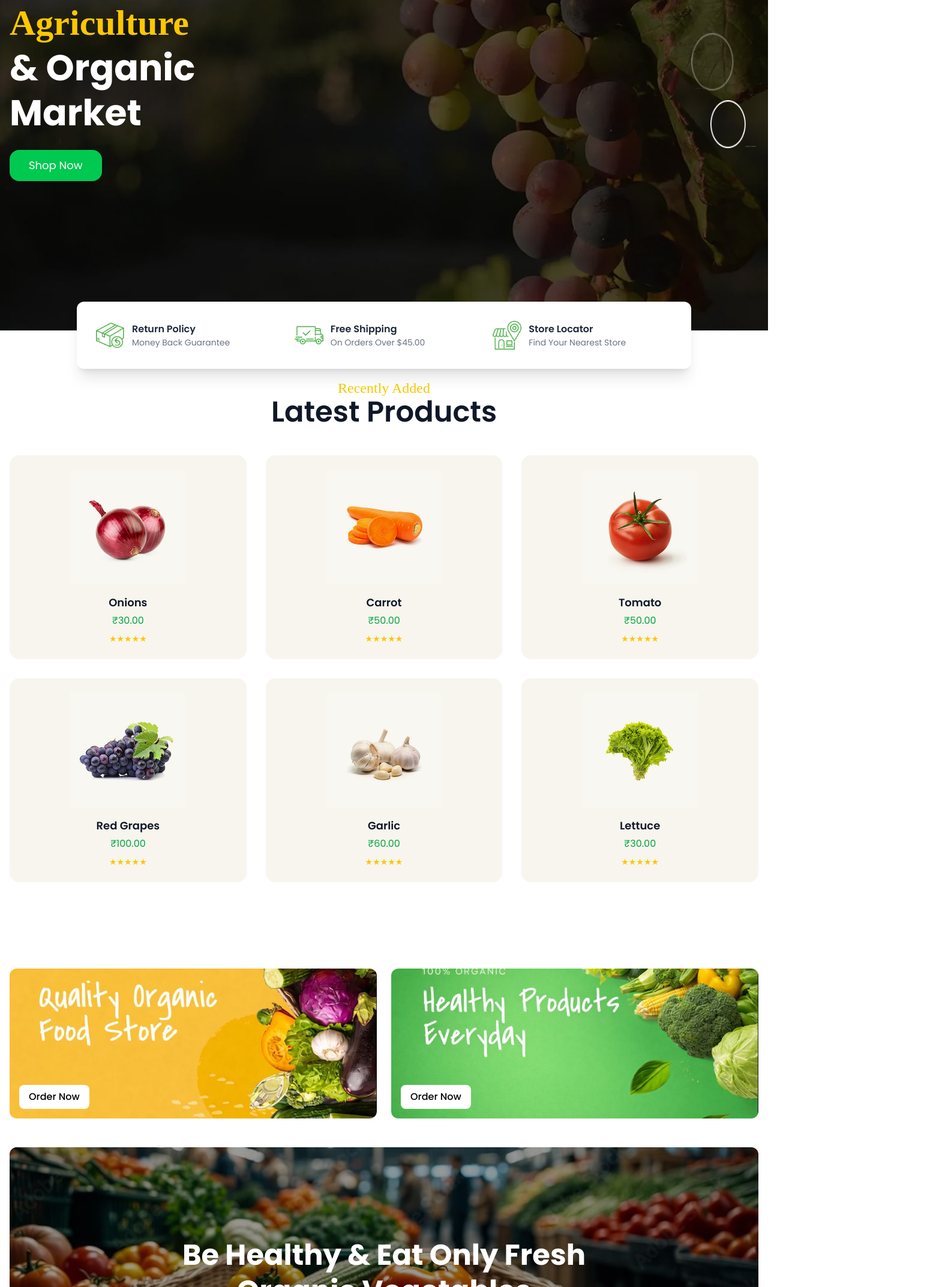
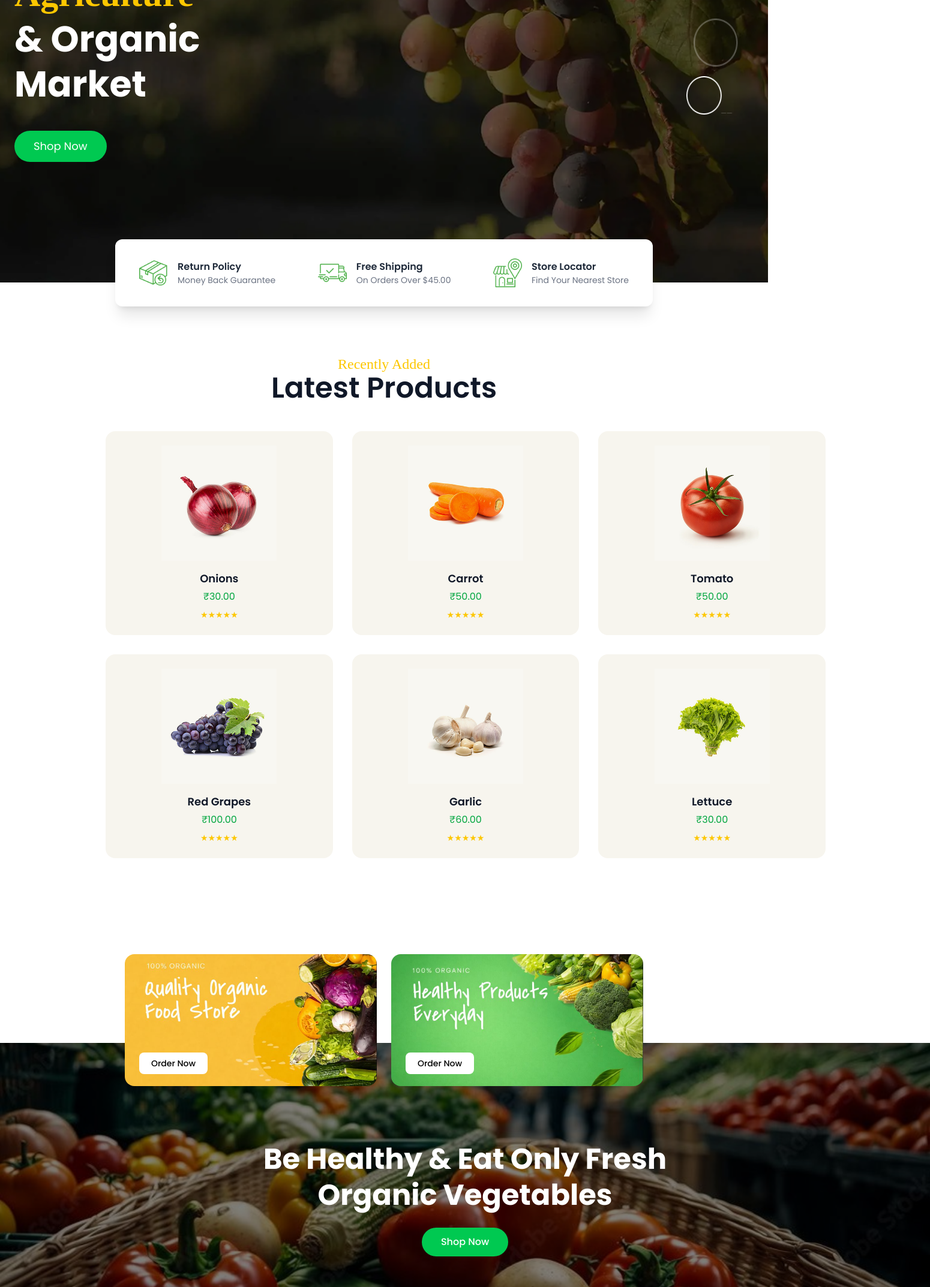
Before and after one commit to pentasoftwareconsultancy/Agriculture, a React (Vite) app in the folder Agri/: page / in a window 1280 px wide. Shown: the part 380-2526 px from the top of the page at 60% size, 1550 px wide, since content can reach past the window. Built offline with nearby package versions, Linux system fonts and the light colour scheme.

Commit message:
added changes to home

```diff
--- a/Agri/src/components/Home/Hero.jsx
+++ b/Agri/src/components/Home/Hero.jsx
@@ -9,60 +9,79 @@ import circle2 from "../../assets/circle2.png";
 function Hero() {
   return (
     <section
-      className="relative min-h-screen bg-cover bg-center flex items-center"
+      className="relative h-[90vh] bg-cover bg-center flex items-center"
       style={{ backgroundImage: `url(${homeMain})` }}
     >
-      <div className="absolute inset-0 bg-black/50"></div>
+      {/* overlay */}
+      <div className="absolute inset-0 bg-black/40"></div>
 
-      <div className="container mx-auto px-4 relative z-10">
-        <div className="flex flex-col lg:flex-row items-center justify-between">
-          <div className="text-white text-center lg:text-left mb-8 lg:mb-0">
-            <h1 className="text-3xl sm:text-4xl md:text-5xl lg:text-6xl font-bold leading-tight mb-6">
-              <span className="text-yellow-400 font-pacifico">Agriculture</span>
+      {/* main content */}
+      <div className="relative z-10 w-full max-w-7xl mx-auto px-6">
+        <div className="flex items-center justify-between">
+          {/* text */}
+          <div className="max-w-xl text-white">
+            <h1 className="text-4xl sm:text-5xl lg:text-6xl font-bold leading-tight mb-6">
+              <span className="text-yellow-400 font-pacifico">
+                Agriculture
+              </span>
               <br />
               & Organic
               <br />
               Market
             </h1>
 
-            <button className="px-8 py-3 bg-green-500 hover:bg-green-600 rounded-2xl text-white text-base md:text-lg transition">
+            <button className="mt-4 px-8 py-3 bg-green-500 hover:bg-green-600 rounded-full text-white text-lg transition">
               Shop Now
             </button>
           </div>
 
-          <div className="hidden lg:flex flex-col gap-4 relative">
-            <img src={circle2} className="w-20 h-20 xl:w-24 xl:h-24" />
-            <img src={circle1} className="w-16 h-16 xl:w-20 xl:h-20 ml-8" />
+          <div className="hidden lg:flex flex-col items-end gap-4">
+            <img src={circle2} className="w-25 h-20" />
+            <img src={circle1} className="w-20 h-16 mr-8" />
           </div>
         </div>
       </div>
 
-      <div className="absolute -bottom-6 sm:-bottom-8 md:-bottom-16 left-0 right-0 z-20 px-4">
-        <div className="bg-white max-w-5xl mx-auto rounded-xl shadow-xl p-4 md:p-8">
-          <div className="grid grid-cols-1 sm:grid-cols-3 gap-4 md:gap-8">
-            <div className="flex items-center justify-center sm:justify-start">
-              <img src={icon} className="w-10 h-10 md:w-12 md:h-12 mr-3 flex-shrink-0" />
-              <div className="text-center sm:text-left">
-                <h4 className="font-semibold text-gray-800 text-sm md:text-base">Return Policy</h4>
-                <p className="text-xs md:text-sm text-gray-500">Money Back Guarantee</p>
+      <div className="absolute -bottom-10 left-0 right-0 z-20 px-4">
+        <div className="bg-white max-w-4xl h-3xl mx-auto rounded-xl shadow-xl px-10 py-8">
+          <div className="flex flex-col sm:flex-row justify-between gap-4">
+
+            <div className="flex items-center gap-4">
+              <img src={icon} className="w-12 h-12" />
+              <div>
+                <h4 className="font-semibold text-gray-800">
+                  Return Policy
+                </h4>
+                <p className="text-sm text-gray-500">
+                  Money Back Guarantee
+                </p>
               </div>
             </div>
 
-            <div className="flex items-center justify-center sm:justify-start">
-              <img src={icon1} className="w-10 h-10 md:w-12 md:h-12 mr-3 flex-shrink-0" />
-              <div className="text-center sm:text-left">
-                <h4 className="font-semibold text-gray-800 text-sm md:text-base">Free Shipping</h4>
-                <p className="text-xs md:text-sm text-gray-500">On Orders Over $45.00</p>
+            <div className="flex items-center gap-4">
+              <img src={icon1} className="w-12 h-12" />
+              <div>
+                <h4 className="font-semibold text-gray-800">
+                  Free Shipping
+                </h4>
+                <p className="text-sm text-gray-500">
+                  On Orders Over $45.00
+                </p>
               </div>
             </div>
 
-            <div className="flex items-center justify-center sm:justify-start">
-              <img src={icon2} className="w-10 h-10 md:w-12 md:h-12 mr-3 flex-shrink-0" />
-              <div className="text-center sm:text-left">
-                <h4 className="font-semibold text-gray-800 text-sm md:text-base">Store Locator</h4>
-                <p className="text-xs md:text-sm text-gray-500">Find Your Nearest Store</p>
+            <div className="flex items-center gap-4">
+              <img src={icon2} className="w-12 h-12" />
+              <div>
+                <h4 className="font-semibold text-gray-800">
+                  Store Locator
+                </h4>
+                <p className="text-sm text-gray-500">
+                  Find Your Nearest Store
+                </p>
               </div>
             </div>
+
           </div>
         </div>
       </div>
--- a/Agri/src/components/Home/Hero1.jsx
+++ b/Agri/src/components/Home/Hero1.jsx
@@ -16,7 +16,7 @@ function LatestProducts() {
   ]
 
   return (
-    <section className="py-8 md:py-20 bg-white">
+    <section className="mt-10 py-8 md:py-20 bg-white">
       <div className="container mx-auto px-4">
         <div className="text-center mb-8 md:mb-12">
           <p className="text-yellow-400 font-pacifico text-lg md:text-2xl">
@@ -27,11 +27,11 @@ function LatestProducts() {
           </h2>
         </div>
 
-        <div className="grid grid-cols-2 md:grid-cols-3 gap-4 md:gap-8">
+        <div className="grid grid-cols-2 md:grid-cols-3 gap-0 w-[1200px] ml-40 md:gap-8">
           {products.map((product) => (
             <div
               key={product.id}
-              className="bg-[#f7f5ee] rounded-xl md:rounded-2xl p-3 md:p-6 text-center hover:shadow-xl transition"
+              className="bg-[#f7f5ee] rounded-[10px] md:rounded-2xl p-2 md:p-6 text-center hover:shadow-xl transition"
             >
               <div className="mb-3 md:mb-4">
                 <img
--- a/Agri/src/components/Home/Hero2.jsx
+++ b/Agri/src/components/Home/Hero2.jsx
@@ -1,41 +1,73 @@
-import React from 'react'
-import Hero2_1 from '../../assets/Hero2_1.png'
-import Hero2_2 from '../../assets/Hero2_2.png'
-import Hero2_4 from '../../assets/Hero2_4.jpg'
+import React from "react";
+import Hero2_1 from "../../assets/Hero2_1.png";
+import Hero2_2 from "../../assets/Hero2_2.png";
+import Hero2_4 from "../../assets/Hero2_4.jpg";
+
 function Hero2() {
   return (
-    <div className='py-8 md:py-16'>
-      <div className='container mx-auto px-4'>
-        <div className='grid grid-cols-1 md:grid-cols-2 gap-4 md:gap-6 mb-8 md:mb-12'>
-          <div className='relative'>
-            <img className='w-full h-[200px] md:h-[250px] object-cover rounded-xl' src={Hero2_1} alt="Fresh Vegetables"/>
-            <button className='absolute bottom-4 left-4 bg-white text-black px-4 py-2 rounded-lg text-sm md:text-base font-medium hover:bg-gray-100 transition'>
-              Order Now
-            </button>
+    <section className="relative py-20">
+      <div className="max-w-7xl mx-auto px-4 relative z-20">
+
+        {/* Floating Cards */}
+        <div className="flex flex-col md:flex-row justify-center gap-6 mb-[-200px]">
+
+          {/* Card 1 */}
+          <div className="relative w-full md:w-[420px]">
+            <img
+              src={Hero2_1}
+              className="w-full h-[220px] object-cover rounded-2xl"
+              alt="Organic Food"
+            />
+            <div className="absolute inset-0 p-6 flex flex-col justify-between">
+
+              <button className="mt-35 self-start bg-white text-black px-5 py-2 rounded-lg text-sm font-medium">
+                Order Now
+              </button>
+            </div>
           </div>
-          <div className='relative'>
-            <img className='w-full h-[200px] md:h-[250px] object-cover rounded-xl' src={Hero2_2} alt="Organic Fruits"/>
-            <button className='absolute bottom-4 left-4 bg-white text-black px-4 py-2 rounded-lg text-sm md:text-base font-medium hover:bg-gray-100 transition'>
-              Order Now
-            </button>
+
+          {/* Card 2 */}
+          <div className="relative w-full md:w-[420px]">
+            <img
+              src={Hero2_2}
+              className="w-full h-[220px] object-cover rounded-2xl"
+              alt="Healthy Products"
+            />
+            <div className="absolute inset-0 p-6 flex flex-col justify-between">
+
+              <button className="mt-35 self-start bg-white text-black px-5 py-2 rounded-lg text-sm font-medium">
+                Order Now
+              </button>
+            </div>
           </div>
+
         </div>
+      </div>
 
-        <div className='relative rounded-xl overflow-hidden'>
-          <img className='w-full h-[300px] md:h-[500px] object-cover' src={Hero2_4} alt="Organic Farm"/>
-          <div className='absolute inset-0 bg-black/40'></div>
-          <div className='absolute inset-0 flex flex-col items-center justify-center px-4 text-center'>
-            <h2 className='text-white font-bold text-xl md:text-4xl lg:text-5xl leading-tight mb-6 md:mb-8'>
-              Be Healthy & Eat Only Fresh<br />Organic Vegetables
+      {/* Background Banner */}
+      <div className="relative mt-32">
+        <div className="relative w-[1550px] h-[420px] md:h-[520px] overflow-hidden">
+          <img
+            src={Hero2_4}
+            className="w-full h-full object-cover"
+            alt="Fresh Vegetables"
+          />
+          <div className="absolute inset-0 bg-black/50"></div>
+
+          <div className="absolute inset-0 flex flex-col items-center justify-center text-center px-4">
+            <h2 className="text-white text-2xl md:text-4xl lg:text-5xl font-bold leading-tight mb-6">
+              Be Healthy & Eat Only Fresh<br />
+              Organic Vegetables
             </h2>
-            <button className='bg-green-500 hover:bg-green-600 text-white px-6 md:px-8 py-3 rounded-xl text-sm md:text-base font-medium transition'>
+
+            <button className="bg-green-500 hover:bg-green-600 text-white px-8 py-3 rounded-full text-base font-medium transition">
               Shop Now
             </button>
           </div>
         </div>
       </div>
-    </div>
-  )
+    </section>
+  );
 }
 
-export default Hero2
+export default Hero2;
--- a/Agri/src/components/Home/Hero3.jsx
+++ b/Agri/src/components/Home/Hero3.jsx
@@ -12,7 +12,7 @@ function Hero3() {
       ]
 
   return (
-    <div className="py-8 md:py-16">
+    <div className="py-8 md:py-16 mb-10">
       <div className="container mx-auto px-4">
         <div className="text-center mb-8 md:mb-14">
           <p className="text-yellow-400 font-pacifico text-lg md:text-2xl">Special Offers</p>
@@ -21,7 +21,7 @@ function Hero3() {
           </h2>
         </div>
 
-        <div className="grid grid-cols-2 md:grid-cols-4 gap-4 md:gap-6 lg:gap-10">
+<div className="grid grid-cols-2 md:grid-cols-4 max-w-6xl mx-auto gap-6 lg:gap-10">
           {items.map((product) => (
             <div
               key={product.id}
@@ -31,7 +31,7 @@ function Hero3() {
                 <img
                   src={product.img}
                   alt={product.name}
-                  className="w-full h-32 md:h-48 lg:h-64 object-cover rounded-xl md:rounded-2xl border border-gray-300 group-hover:scale-105 transition"
+                  className="w-full h-40 md:h-48 lg:h-64 object-cover border border-gray-300 group-hover:scale-105 transition"
                 />
               </div>
               <h3 className="font-semibold text-gray-900 text-sm md:text-base lg:text-lg">
--- a/Agri/src/components/Home/Hero5.jsx
+++ b/Agri/src/components/Home/Hero5.jsx
@@ -9,8 +9,8 @@ function Hero5() {
     <section className="bg-[#fbfaf5]">
       {/* Stats Section */}
       <div className="bg-[#1c1b17] py-6 md:py-12">
-        <div className="container mx-auto px-4">
-          <div className="grid grid-cols-2 md:grid-cols-4 gap-4 md:gap-8 text-center text-gray-300">
+        <div className="container mx-auto px-8">
+          <div className="grid grid-cols-2 md:grid-cols-4 gap-0 md:gap-8 text-center text-gray-300">
             <div className="py-2">
               <p className="text-xs sm:text-sm md:text-lg font-medium">Agriculture Products</p>
             </div>
```
Also changed, not shown: Agri/src/components/Home/Hero4.jsx (+34 -14 lines), Agri/src/components/Home/Hero6.jsx (+34 -43 lines).
